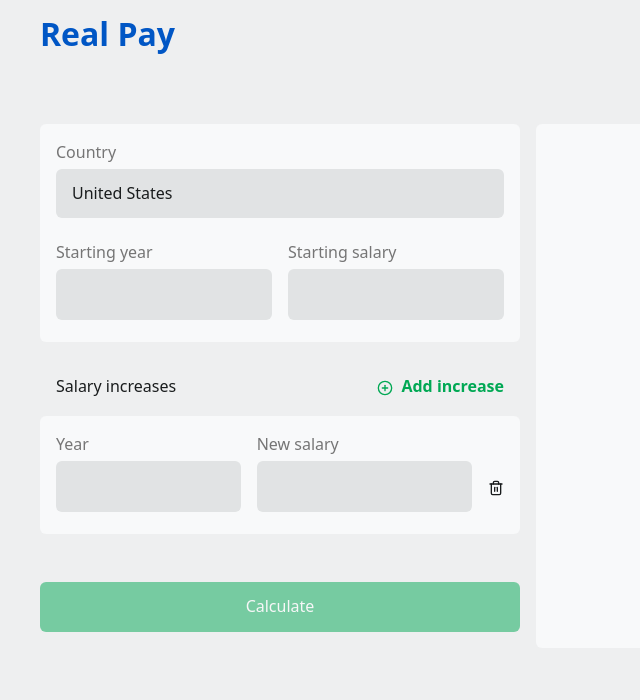
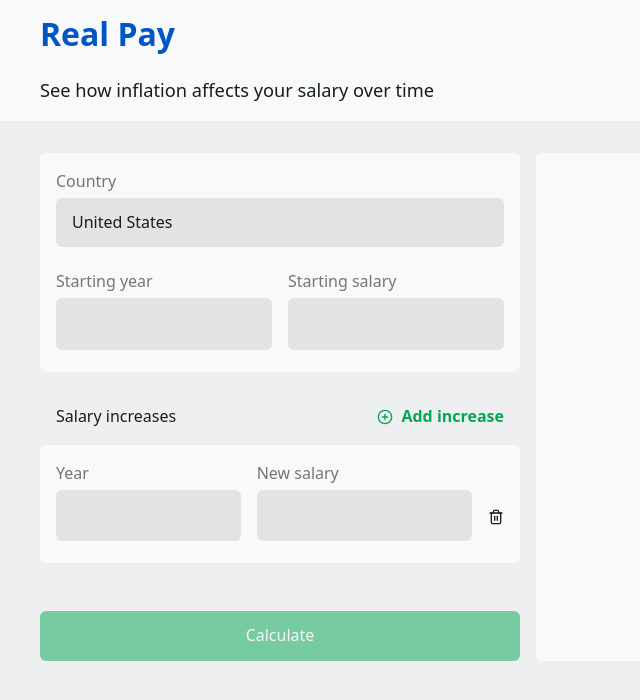
Before and after one commit to cloakedninjas/real-pay, a React (Vite) app: page / in a window 1280 px wide. Shown: the top 700 px of the page, without its empty margins (0-640 px from the left). Built offline with nearby package versions, Linux system fonts and the light colour scheme.

Commit message:
Further style changes

```diff
--- a/src/App.css
+++ b/src/App.css
@@ -1,12 +1,11 @@
 .app > header {
-    margin-bottom: calc(var(--pico-spacing) * 2);
+    margin: 0 0 2rem;
     color: var(--pico-primary);
+    background: var(--panel-bg-color);
     padding: var(--pico-spacing);
     font-size: calc(var(--pico-font-size) * 1.14);
 
-    @media(max-width: 1023px) {
-        position: sticky;
-        top: 0;
-        border-bottom: var(--pico-border-width) solid transparent;
+    p {
+        margin-bottom: 0;
     }
 }
--- a/src/App.tsx
+++ b/src/App.tsx
@@ -7,6 +7,7 @@ function App() {
             <header className="">
                 <div className="container">
                     <h1>Real Pay</h1>
+                    <p>See how inflation affects your salary over time</p>
                 </div>
             </header>
             <main className="container">
--- a/src/Calculator/Calculator.css
+++ b/src/Calculator/Calculator.css
@@ -14,7 +14,17 @@ form {
 }
 
 .result {
+    display: flex;
     flex: 1;
+    flex-wrap: wrap;
+
+    > * {
+        flex-basis: 100%;
+    }
+
+    .loader {
+        flex-basis: 50px;
+    }
 }
 
 .main-fields {
@@ -95,7 +105,7 @@ input[type=number]::-webkit-outer-spin-button {
 }
 
 button[type=submit] {
-    margin-top: 2rem;
+    margin: 2rem 0 0;
     border: 0;
 }
 
--- a/src/index.scss
+++ b/src/index.scss
@@ -14,7 +14,7 @@ html {
 
 h1, h2, h3, h4, h5, h6 {
     font-weight: var(--font-weight-bold);
-    color: var(--pico-background);
+    color: var(--pico-primary);
 }
 
 h1 {
@@ -173,7 +173,7 @@ label.toggle-switch:has([type=checkbox]) {
 .loader::after {
     content:"";
     grid-area: 1/1;
-    --c:no-repeat radial-gradient(farthest-side,#25b09b 92%,#0000);
+    --c:no-repeat radial-gradient(farthest-side, var(--pico-secondary) 92%,#0000);
     background:
             var(--c) 50%  0,
             var(--c) 50%  100%,
@@ -184,7 +184,7 @@ label.toggle-switch:has([type=checkbox]) {
 }
 .loader::before {
     margin: 4px;
-    filter: hue-rotate(45deg);
+    filter: hue-rotate(90deg);
     background-size: 8px 8px;
     animation-timing-function: linear
 }
```
